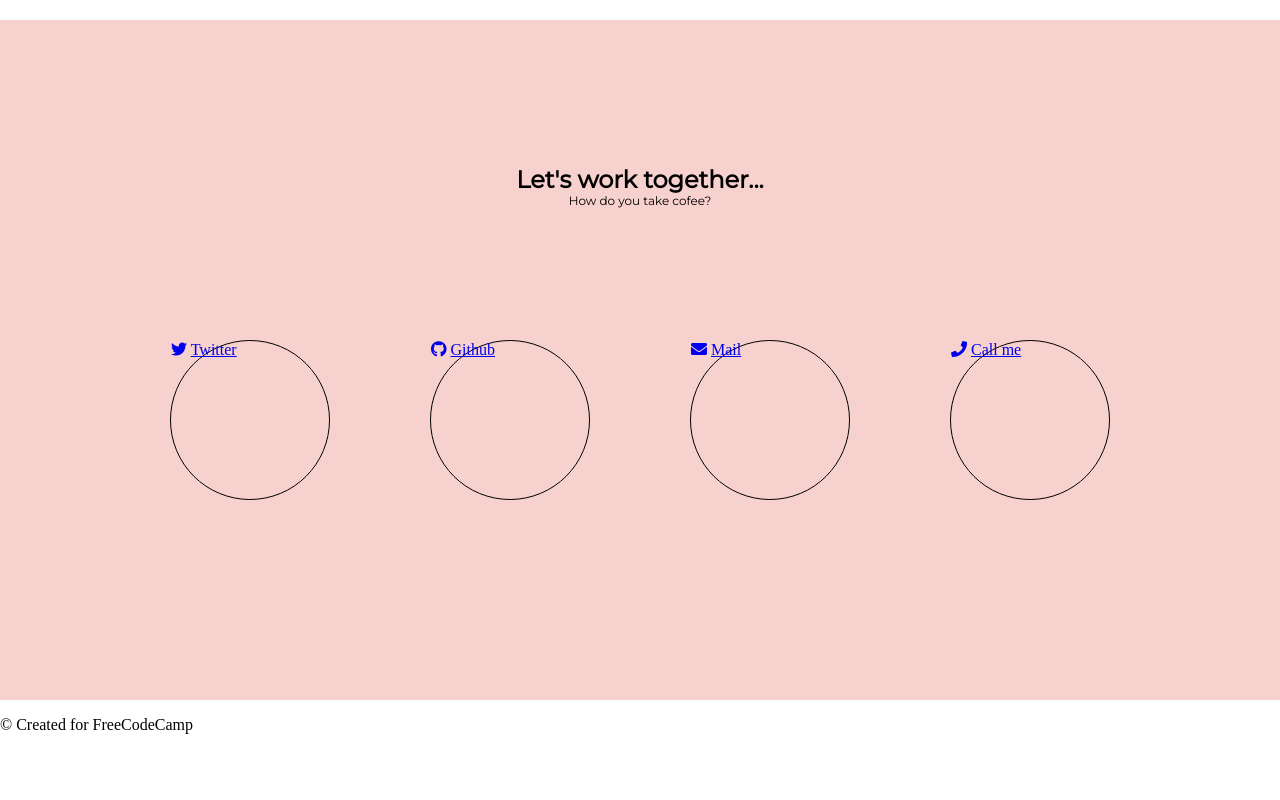
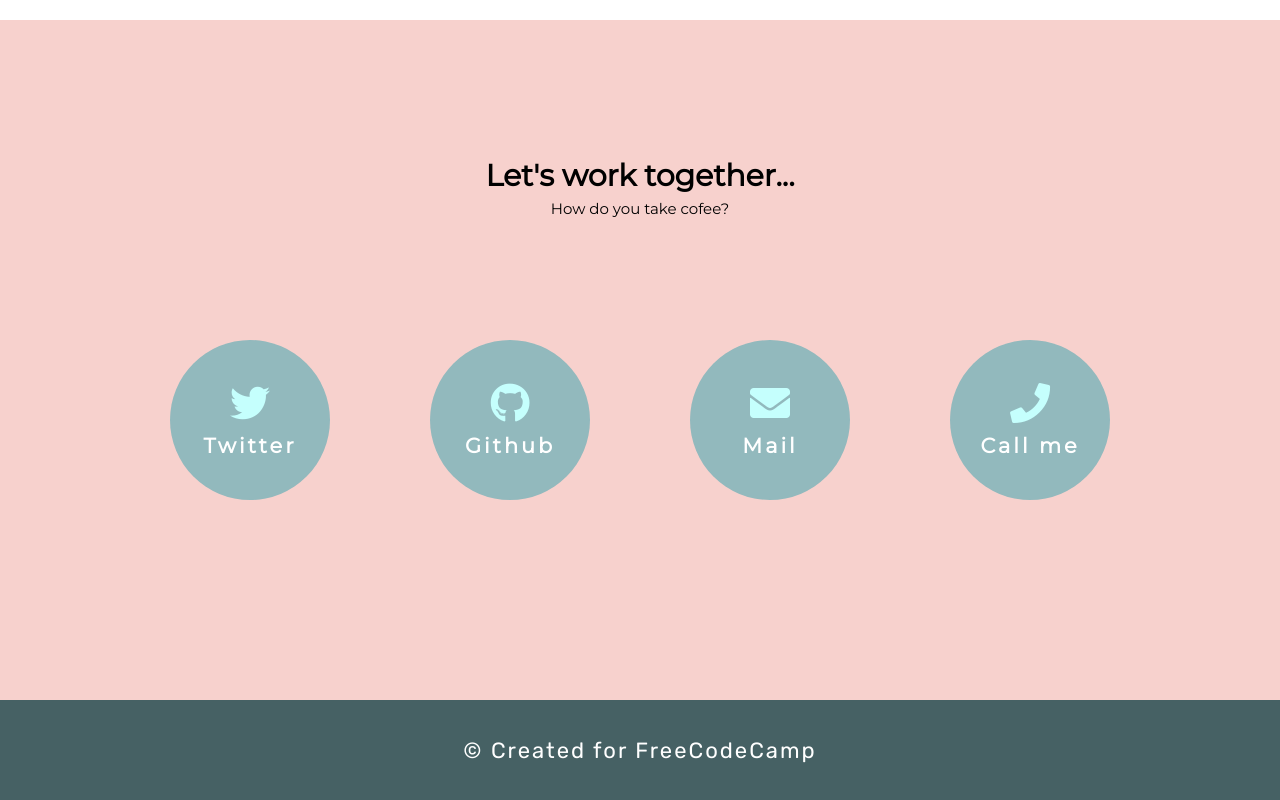
Before and after one commit to maaajo/fcc_portfolio, a plain HTML site: page index.html in a window 1280 px wide. Shown: the part 1718-2518 px from the top of the page. Before the commit the page ends 2452 px from the top, so only its background shows below. Drawn offline with Linux system fonts and the light colour scheme.

Commit message:
Added contact and footer

```diff
--- a/css/main.css
+++ b/css/main.css
@@ -116,7 +116,7 @@ main {
     text-align: center;
     font-family: "Montserrat", Verdana, sans-serif;
     color: var(--lavender);
-    font-size: 2.5vh;
+    font-size: 23px;
     font-weight: 700;
     letter-spacing: 4px;
     color: white;
@@ -213,19 +213,6 @@ main {
     }
 }
 
-@media (max-width: 799px) {
-    #welcome-section h1 {
-        text-align: center;
-    }
-    #navbar {
-        justify-content: center;
-    }
-    #navbar ul li a {
-        padding: 0 25px 0 25px;
-        font-size: 3.5vh;
-    }
-}
-
 .contact-section {
     background-color: var(--champagne);
 }
@@ -241,12 +228,12 @@ main {
 }
 
 .contact-header h3 {
-    font-size: 3vh;
+    font-size: 30px;
 }
 
 .contact-header p {
     margin-top: -25px;
-    font-size: 1.5vh;
+    font-size: 15px;
     text-align: center;
 }
 
@@ -258,8 +245,86 @@ main {
 
 .contact {
     margin: 0 50px 200px 50px;
-    border: 1px solid black;
     width: 10rem;
     height: 10rem;
     border-radius: 50%;
+    background: #92B9BD;
+    display: flex;
+    flex-direction: column;
+    flex-wrap: wrap;
+    justify-content: center;
+    align-items: center;
 }
+
+.contact i {
+    font-size: 5vh;
+    color: #C5FFFD;
+}
+
+.contact-link {
+    font-family: "Montserrat", sans-serif;
+    color: white;
+    font-size: 1.3rem;
+    font-weight: 700;
+    margin-top: 10px;
+    letter-spacing: 3px;
+    text-decoration: none;
+}
+
+.contact:hover {
+    animation: scale-up 0.5s ease-in;
+    animation-fill-mode: forwards;
+}
+
+@keyframes scale-up {
+    100% {
+        transform: scale(1.1);
+        background: rgb(70, 97, 100);
+    }
+}
+
+.footer {
+    width: 100%;
+    background: rgb(70, 97, 100);
+    height: 100px;
+    display: flex;
+    justify-content: center;
+    align-items: center;
+}
+
+.footer p {
+    margin: 0;
+    padding: 0;
+    font-size: 22px;
+    font-family: "Rubik", sans-serif;
+    color: white;
+    letter-spacing: 2px;
+}
+
+@media (max-width: 799px) {
+    #welcome-section h1 {
+        text-align: center;
+    }
+    #navbar {
+        justify-content: center;
+    }
+    #navbar ul li a {
+        padding: 0 25px 0 25px;
+        font-size: 30px;
+    }
+    .contact {
+        margin: 0 25px 75px 25px;
+    }
+    .last-margin-contact {
+        margin-bottom: 150px;
+    }
+}
+
+@media (min-width: 300px) and (max-width: 400px) {
+    #navbar ul li a {
+        font-size: 20px;
+    }
+    .project-tile a p {
+        font-size: 18px;
+    }
+}
```
